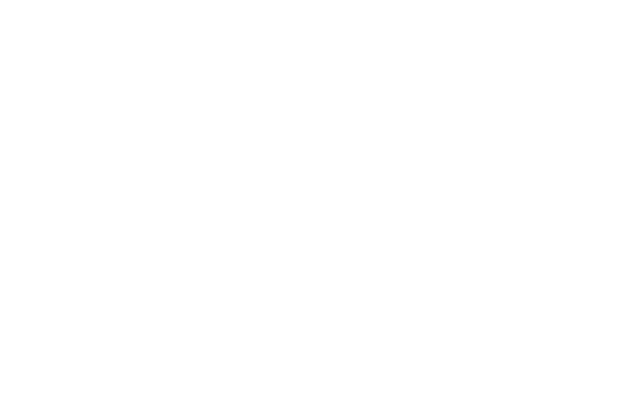
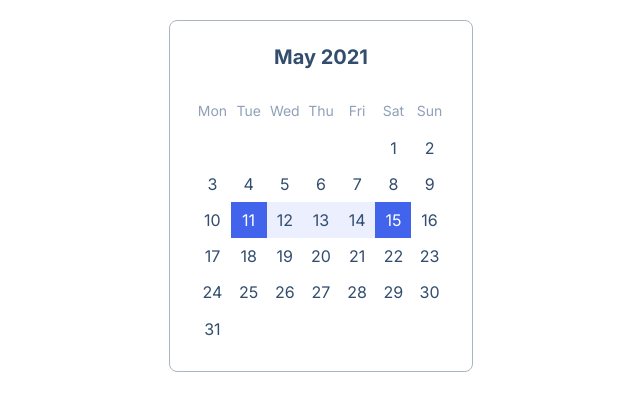
Before and after one commit to js-tasks-ru/htmlcss-20210409_galchenkou, a website: page 05-lection3/03-calendar/index.html in a window 1280 px wide. Shown: the whole page, without its empty margins (319-959 px from the left). Drawn offline with Linux system fonts and the light colour scheme.

Commit message:
added calendar component

```diff
--- a/05-lection3/03-calendar/calendar.css
+++ b/05-lection3/03-calendar/calendar.css
@@ -0,0 +1,62 @@
+.calendar {
+    width: 100%;
+    background: var(--color-white);
+    border: 1px solid var(--color-light-grey);
+    box-sizing: border-box;
+    border-radius: 8px;
+    padding: 8%;
+}
+
+.calendar__header {
+    font-family: Inter, sans-serif;
+    font-style: normal;
+    font-weight: 600;
+    font-size: 20px;
+    line-height: 24px;
+    color: #334D6E;
+    display: flex;
+    justify-content: center;
+    margin-bottom: 24px;
+}
+
+.calendar__body {
+    padding-bottom: 100%;
+    position: relative;
+}
+
+.calendar-items__box {
+    position: absolute;
+    top: 0;
+    right: 0;
+    bottom: 0;
+    left: 0;
+    display: grid;
+    grid-template-columns: repeat(7, 1fr);
+    grid-template-rows: repeat(7, 1fr);
+}
+
+.calendar__item {
+    display: flex;
+    justify-content: center;
+    align-items: center;
+    font-family: Inter, sans-serif;
+    font-style: normal;
+    font-weight: normal;
+    font-size: 16px;
+    line-height: 20px;
+    color: #334D6E;
+}
+
+.calendar__item_day {
+    font-size: 14px;
+    color: #90A0B7;
+}
+
+.calendar__item_active {
+    background: var(--color-light-blue);
+    color: var(--color-white);
+}
+
+.calendar__item_sub-active {
+    background: rgba(160, 177, 245, 0.2);
+}
--- a/05-lection3/03-calendar/index.html
+++ b/05-lection3/03-calendar/index.html
@@ -3,10 +3,75 @@
 <html lang="ru">
     <head>
         <link rel="stylesheet" href="../../assets/css/main.css">
+        <link rel="stylesheet" href="../../assets/css/normalize.css">
+        <link rel="stylesheet" href="../../components/page/page.css">
         <link rel="stylesheet" href="./calendar.css">
         <title>Calendar</title>
+        <style>
+            .calendar__box {
+                max-width: 304px;
+                margin: 20px auto;
+            }
+        </style>
     </head>
-    <body>
-
+    <body class="page__box">
+        <div class="calendar__box">
+            <div class="calendar">
+                <div class="calendar__header">May 2021</div>
+                <div class="calendar__body">
+                    <div class="calendar-items__box">
+                        <span class="calendar__item calendar__item_day">Mon</span>
+                        <span class="calendar__item calendar__item_day">Tue</span>
+                        <span class="calendar__item calendar__item_day">Wed</span>
+                        <span class="calendar__item calendar__item_day">Thu</span>
+                        <span class="calendar__item calendar__item_day">Fri</span>
+                        <span class="calendar__item calendar__item_day">Sat</span>
+                        <span class="calendar__item calendar__item_day">Sun</span>
+                        <span class="calendar__item"></span>
+                        <span class="calendar__item"></span>
+                        <span class="calendar__item"></span>
+                        <span class="calendar__item"></span>
+                        <span class="calendar__item"></span>
+                        <span class="calendar__item">1</span>
+                        <span class="calendar__item">2</span>
+                        <span class="calendar__item">3</span>
+                        <span class="calendar__item">4</span>
+                        <span class="calendar__item">5</span>
+                        <span class="calendar__item">6</span>
+                        <span class="calendar__item">7</span>
+                        <span class="calendar__item">8</span>
+                        <span class="calendar__item">9</span>
+                        <span class="calendar__item">10</span>
+                        <span class="calendar__item calendar__item_active">11</span>
+                        <span class="calendar__item calendar__item_sub-active">12</span>
+                        <span class="calendar__item calendar__item_sub-active">13</span>
+                        <span class="calendar__item calendar__item_sub-active">14</span>
+                        <span class="calendar__item calendar__item_active">15</span>
+                        <span class="calendar__item">16</span>
+                        <span class="calendar__item">17</span>
+                        <span class="calendar__item">18</span>
+                        <span class="calendar__item">19</span>
+                        <span class="calendar__item">20</span>
+                        <span class="calendar__item">21</span>
+                        <span class="calendar__item">22</span>
+                        <span class="calendar__item">23</span>
+                        <span class="calendar__item">24</span>
+                        <span class="calendar__item">25</span>
+                        <span class="calendar__item">26</span>
+                        <span class="calendar__item">27</span>
+                        <span class="calendar__item">28</span>
+                        <span class="calendar__item">29</span>
+                        <span class="calendar__item">30</span>
+                        <span class="calendar__item">31</span>
+                        <span class="calendar__item"></span>
+                        <span class="calendar__item"></span>
+                        <span class="calendar__item"></span>
+                        <span class="calendar__item"></span>
+                        <span class="calendar__item"></span>
+                        <span class="calendar__item"></span>
+                    </div>
+                </div>
+            </div>
+        </div>
     </body>
 </html>
```
